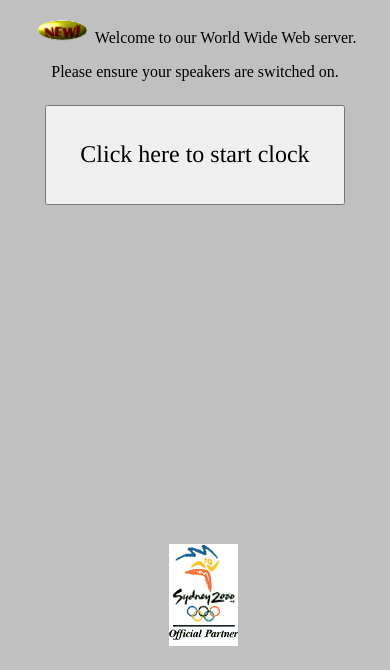
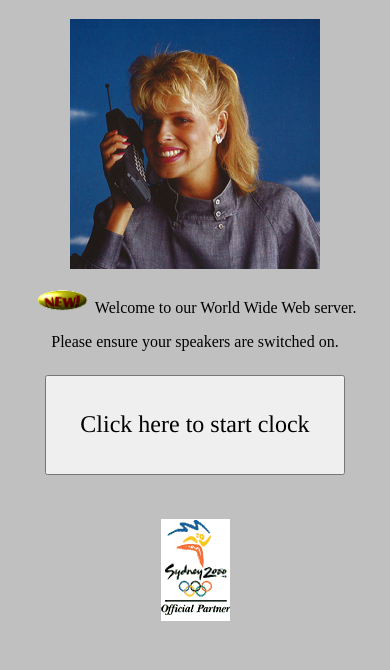
Before and after one commit to ryanmonro/george, a plain HTML site: page index.html in a window 390 px wide. Shown: the part 174-844 px from the top of the page. Drawn offline with Linux system fonts and the light colour scheme.

Commit message:
Layout tweaks, incredible 1990s mobile phone photo

```diff
--- a/index.html
+++ b/index.html
@@ -15,8 +15,7 @@
       text-align: center;
     }
     .footer {
-      position: absolute;
-      bottom: 20px;
+      padding-top: 20px;
       width: 100%;
     }
     #time {
@@ -37,6 +36,9 @@
   </div>
   <h1>1194 Online Time Service Home Page</h1>
   <p>
+    <img src="images/1990s.jpg" alt="">
+  </p>
+  <p>
     <img src="images/new.gif" alt="" height="24">
     Welcome to our World Wide Web server.
   </p>
```
Also changed, not shown: images/1990s.jpg (added).
